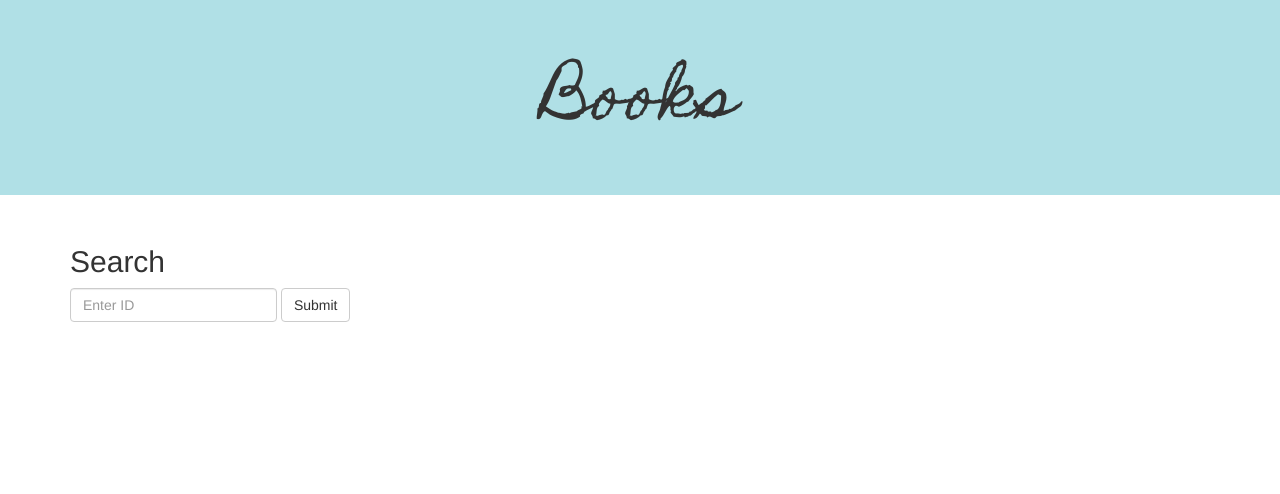
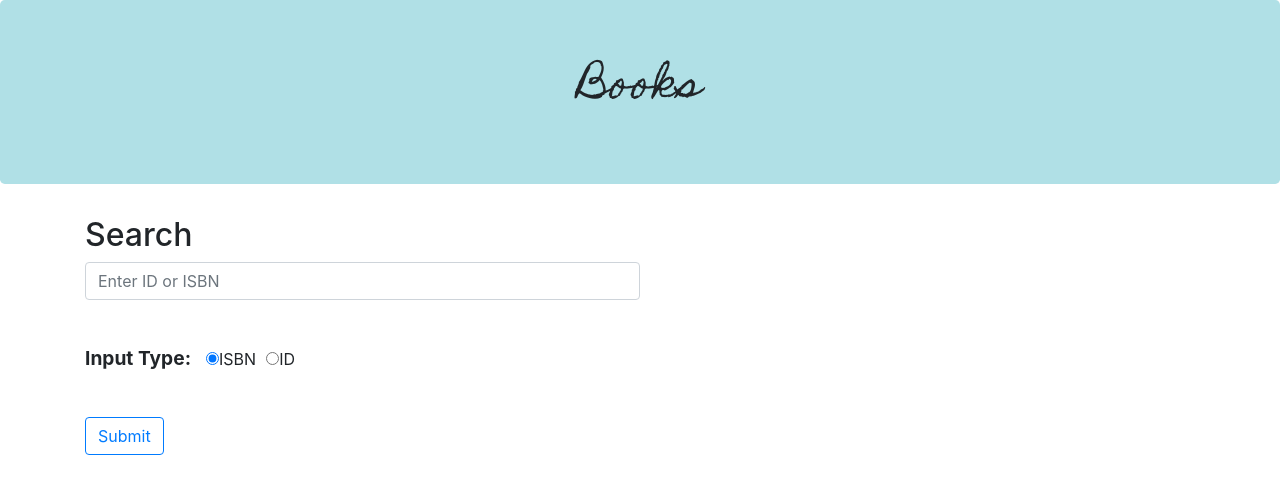
Before and after one commit to srdg/goodreadsrec, a Flask app: page / in a window 1280 px wide. Shown: the top 494 px of the page. Run offline with Flask 2, Linux system fonts and the light colour scheme; some libraries are stand-ins or nearby versions.

Commit message:
Resolved issue #3 and updated the templates

```diff
--- a/app.py
+++ b/app.py
@@ -14,13 +14,14 @@
 def form_post():
 	try:
 		text = request.form['text']
-		processed_text = int(text.strip())
-		links = gc.book(processed_text).similar_books[:7]
-		links.insert(0,gc.book(processed_text))
-		print(links)
-		return render_template('index.html', len = 7, links=links)
+		if request.form.get('userChoice'):
+			processed_text = int(text.strip())
+			links = gc.book(processed_text).similar_books[:7]
+			links.insert(0,gc.book(processed_text))
+			print(links)
+			return render_template('index.html', len = 7, links=links)
 	except:
 		return render_template('404.html')
 
 if __name__=="__main__":
-	app.run()
+	app.run(debug=True)
--- a/templates/form.html
+++ b/templates/form.html
@@ -3,14 +3,15 @@
 <head>
   <title>BookREKS</title>
     <meta name="viewport" content="width=device-width, initial-scale=1">
-  <link rel="stylesheet" href="https://maxcdn.bootstrapcdn.com/bootstrap/3.4.0/css/bootstrap.min.css">
-  <link href="https://fonts.googleapis.com/css?family=Homemade+Apple&display=swap" rel="stylesheet">
-  <script src="https://ajax.googleapis.com/ajax/libs/jquery/3.4.1/jquery.min.js"></script>
-  <script src="https://maxcdn.bootstrapcdn.com/bootstrap/3.4.0/js/bootstrap.min.js"></script>
+    <link rel="stylesheet" href="https://stackpath.bootstrapcdn.com/bootstrap/4.1.3/css/bootstrap.min.css">
+    <link href="https://fonts.googleapis.com/css?family=Homemade+Apple&display=swap" rel="stylesheet">
   <style type="text/css">
     .jumbotron {
      font-family: 'Homemade Apple', cursive;
      background-color: powderblue;
+    }
+    .form-control{
+      width: 50%;
     }
   </style>
 </head>
@@ -20,12 +21,22 @@
     </div>
   <div class="container" >
   <h2>Search</h2>
-  <form class="form-inline" method="POST">
+  <form class="form" method="POST">
     <div class="form-group">
-      <input type="text" class="form-control" id="text" placeholder="Enter ID" name="text">
+      <input type="text" class="form-control" id="text" placeholder="Enter ID or ISBN" name="text">
     </div>
-    <button type="submit" class="btn btn-default">Submit</button>
+    <br>
+    <div class="form-group form-inline mt-1">
+      <label for="userChoice" style="font-size: 1.2rem; font-weight: bold; margin-right: 15px;">Input Type: </label>
+      <input type="radio" name="userChoice" id="radioStyle" value="isbn_no" checked>ISBN
+      <input type="radio" name="userChoice" id="radioStyle" value="id_no" style="margin-left: 10px;">ID
+    </div>
+    <br>
+    <button type="submit" class="btn btn-outline-primary mt-1">Submit</button>
   </form>
 </div>
 </body>
+<script src="https://code.jquery.com/jquery-3.3.1.slim.min.js"></script>
+<script src="https://cdnjs.cloudflare.com/ajax/libs/popper.js/1.14.3/umd/popper.min.js"></script>
+<script src="https://stackpath.bootstrapcdn.com/bootstrap/4.1.3/js/bootstrap.min.js"></script>
 </html>
```
Also changed, not shown: templates/404.html (+4 -3 lines), templates/index.html (+5 -4 lines).
